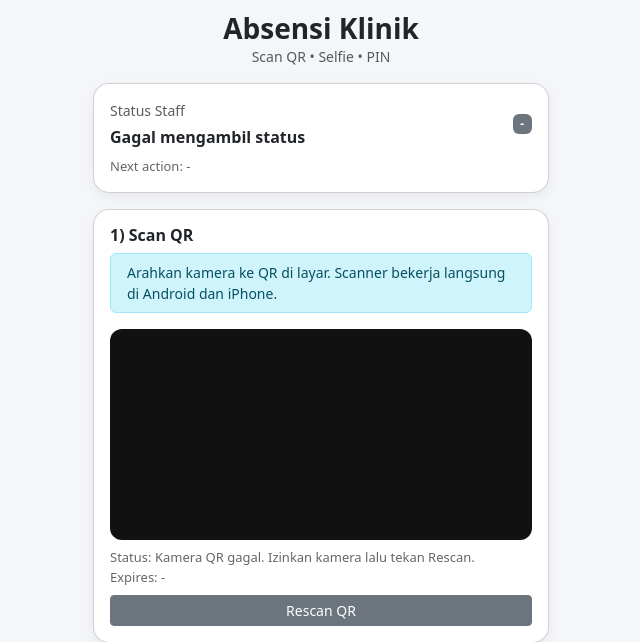
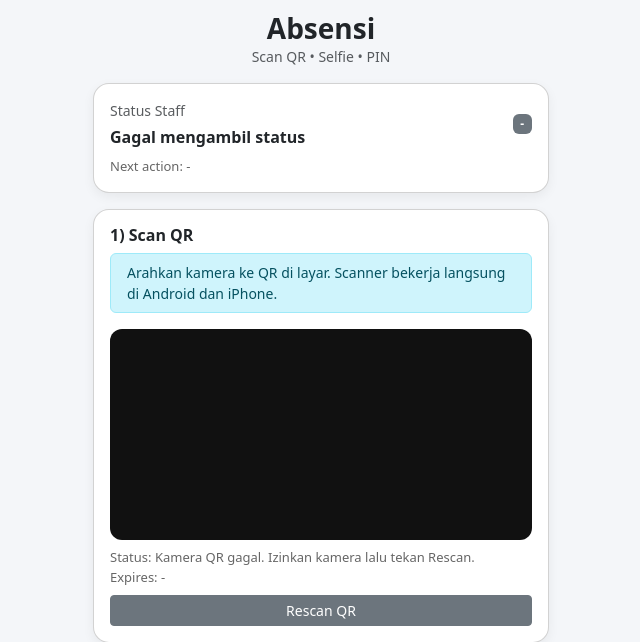
Before and after one commit to auliaardan/clinic-attendance-app, a Django app: page /attendance/ in a window 1280 px wide. Shown: the top 642 px of the page, without its empty margins (319-959 px from the left). Run offline with Django 5.2, Linux system fonts and the light colour scheme; data that the repository does not hold is empty; parts of the project's set-up code (start-up, migrations or seed data) failed here and were passed over; some libraries are stand-ins or nearby versions.

Commit message:
Generalize attendance page branding

```diff
--- a/attendance/templates/attendance/attendance.html
+++ b/attendance/templates/attendance/attendance.html
@@ -3,7 +3,7 @@
 <head>
   <meta charset="utf-8"/>
   <meta name="viewport" content="width=device-width,initial-scale=1"/>
-  <title>Absensi Klinik</title>
+  <title>Absensi</title>
   <link href="https://cdn.jsdelivr.net/npm/bootstrap@5.3.3/dist/css/bootstrap.min.css" rel="stylesheet">
   <style>
     body{background:#f4f6f9}.app-container{max-width:480px;margin:auto;padding:12px}.card{border-radius:16px;box-shadow:0 4px 12px rgba(0,0,0,.06)}
@@ -12,7 +12,7 @@
 </head>
 <body>
 <div class="app-container">
-  <div class="text-center mb-3"><h3 class="fw-bold mb-0">Absensi Klinik</h3><div class="text-muted small">Scan QR • Selfie • PIN</div></div>
+  <div class="text-center mb-3"><h3 class="fw-bold mb-0">Absensi</h3><div class="text-muted small">Scan QR • Selfie • PIN</div></div>
 
   <div class="card p-3 mb-3">
     <div class="d-flex align-items-center justify-content-between">
```
